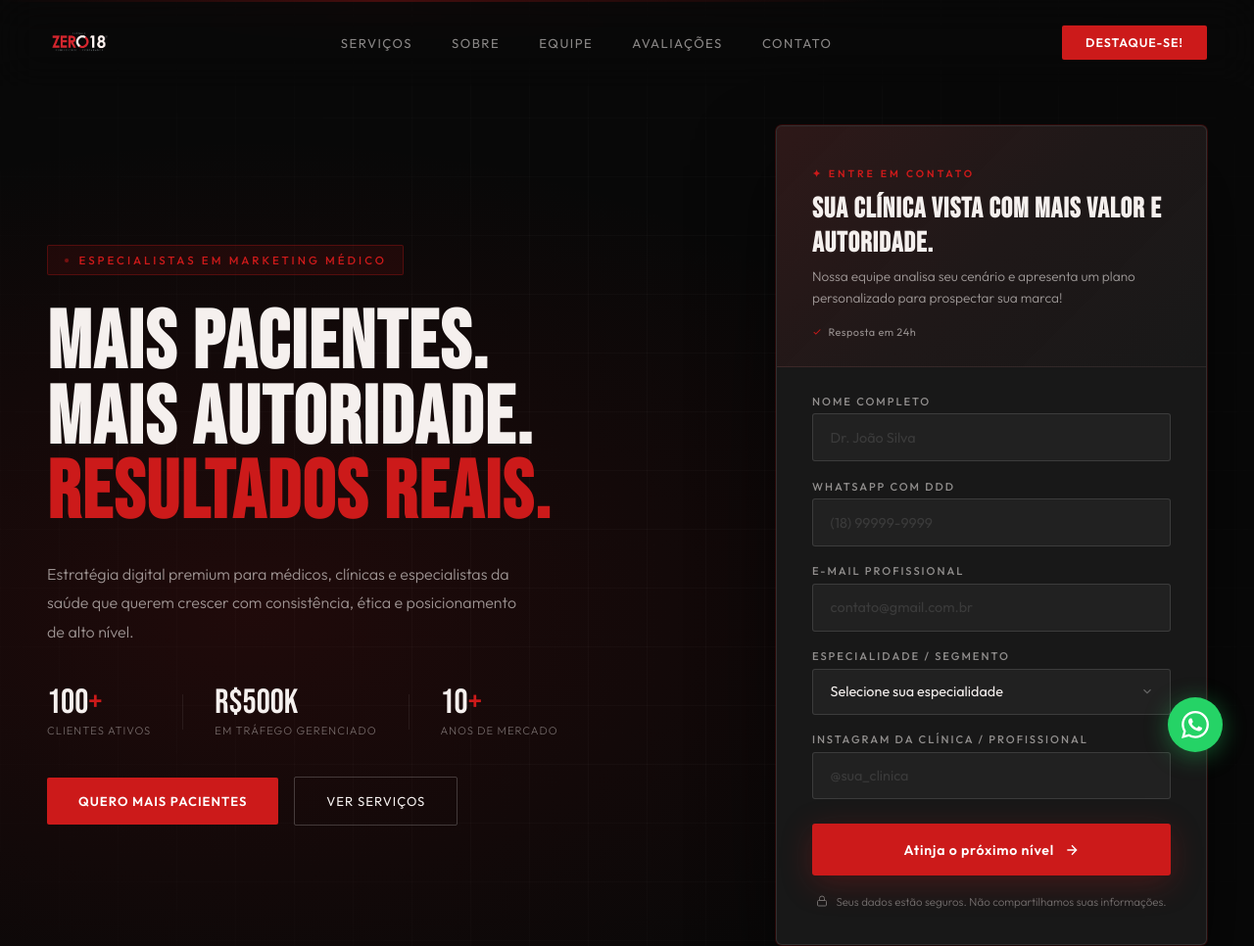
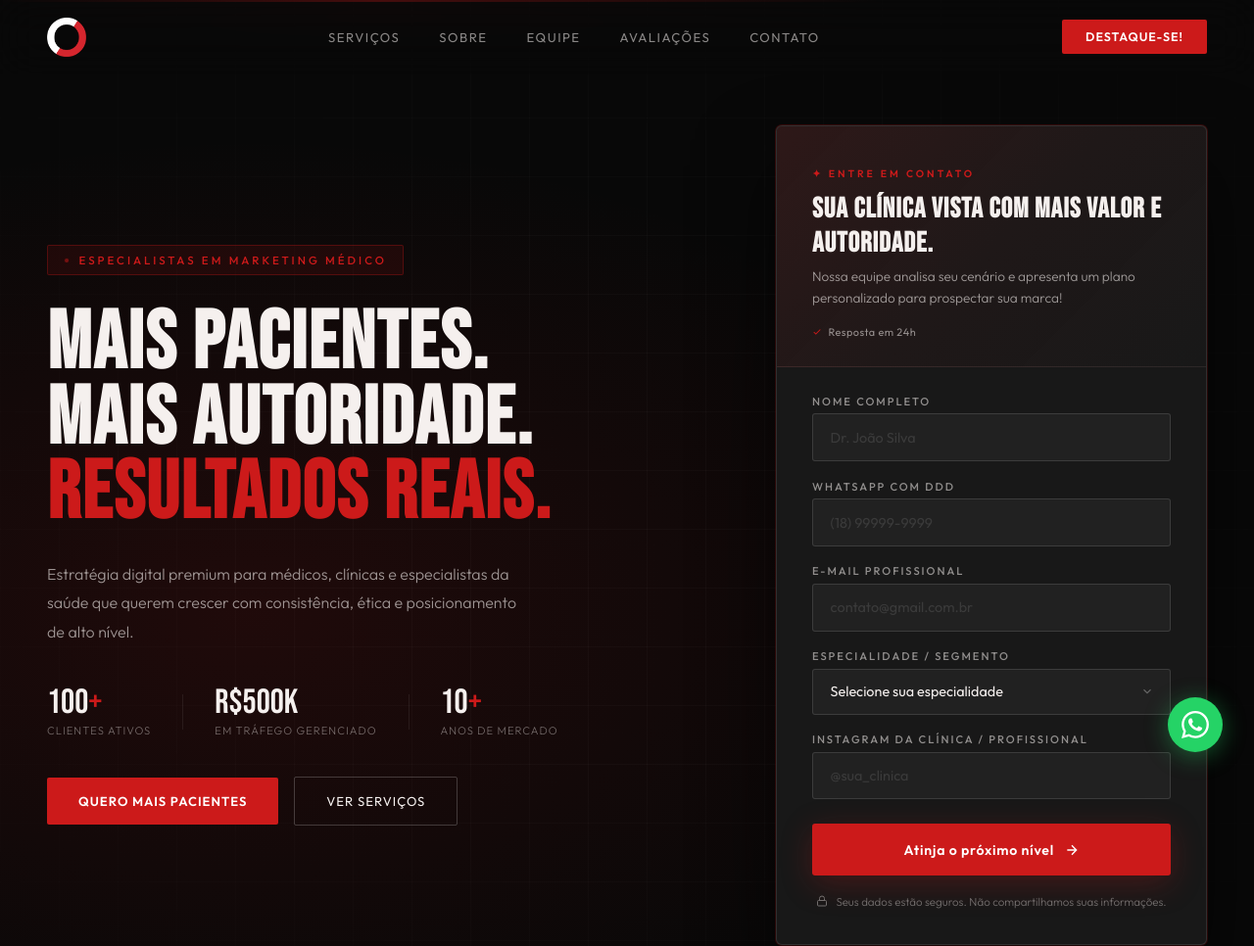
Before and after one commit to kcaldeira-dev/agenciazero18, a website: page index.html in a window 1280 px wide. Shown: the top 966 px of the page at 98% size. Drawn offline with Linux system fonts and the light colour scheme; no server answers.

Commit message:
Atualização - 2 | Aplicação do Favicon e Logo nav

```diff
--- a/index.html
+++ b/index.html
@@ -6,12 +6,14 @@
 <title>Agência Zero 18 | Marketing Médico & Saúde</title>
 <link href="https://fonts.googleapis.com/css2?family=Bebas+Neue&family=Outfit:wght@300;400;500;600;700&display=swap" rel="stylesheet">
 <link rel="stylesheet" href="style.css">
+<link rel="icon" type="image/png" href="srcs/SIMBOLO AGENCIA.png">
+<link rel="apple-touch-icon" href="srcs/SIMBOLO AGENCIA.png">
 </head>
 <body>
 <!-- NAV -->
 <nav>
   <a href="#" class="nav-logo-wrap">
-     <img src="srcs/Logo - Agência Branca - Sem fundo.png" alt="Agência Zero18" class="nav-logo-img"></a>
+     <img src="srcs/SIMBOLO AGENCIA.png" alt="Agência Zero18" class="nav-logo-img"></a>
   <div class="nav-links">
     <a href="#servicos">Serviços</a>
     <a href="#sobre">Sobre</a>
--- a/style.css
+++ b/style.css
@@ -681,14 +681,14 @@ footer {
   align-items: center;
   flex-shrink: 0;
   line-height: 0;
-  max-height: 58px;
+  max-height: 44px;
   overflow: hidden;
 }
 .nav-logo-wrap img,
 .nav-logo-img {
-  height: 52px;
-  max-height: 52px;
-  max-width: 230px;
+  height: 40px;
+  max-height: 40px;
+  max-width: 180px;
   width: auto;
   display: block;
   object-fit: contain;
@@ -703,8 +703,8 @@ footer {
 /* Navbar menor quando scrollada — logo acompanha */
 nav.scrolled .nav-logo-wrap img,
 nav.scrolled .nav-logo-img {
-  height: 42px;
-  max-height: 42px;
+  height: 34px;
+  max-height: 34px;
 }
 
 /* ═══════════════════════════════════════
```
Also changed, not shown: srcs/SIMBOLO AGENCIA.png (added), srcs/apple-touch-icon.png (added), srcs/favicon-zero18.png (added).
